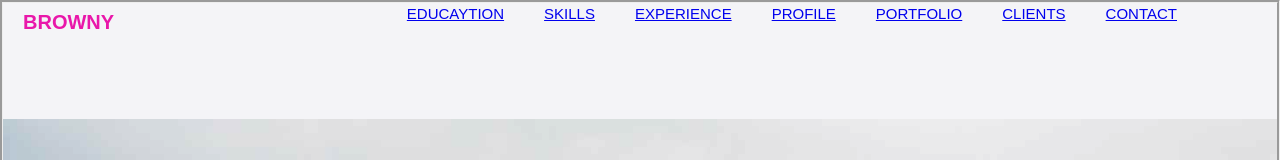
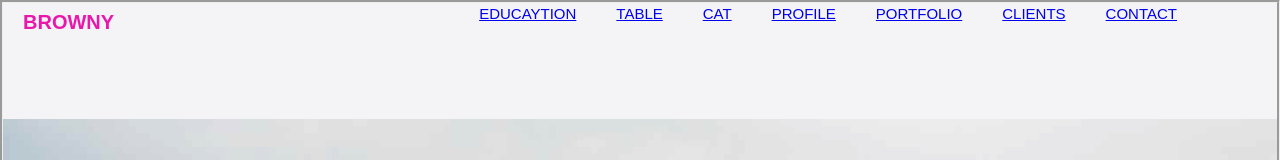
Before and after one commit to dhanabarathi/LivePage, a plain HTML site: page index.html in a window 1280 px wide. Shown: the top 160 px of the page. Drawn offline with Linux system fonts and the light colour scheme.

Commit message:
Update index.html

```diff
--- a/index.html
+++ b/index.html
@@ -20,8 +20,8 @@
 
             <ul>
               <li><a href="./barathi.html">EDUCAYTION</a></li>
-              <li><a href="./file.html">SKILLS</a></li>
-              <li><a href="#">EXPERIENCE</a></li>
+              <li><a href="./file.html">TABLE</a></li>
+              <li><a href="./cat.html">CAT</a></li>
               <li><a href="#">PROFILE</a></li>
               <li><a href="#">PORTFOLIO</a></li>
               <li><a href="#">CLIENTS</a></li>
```
